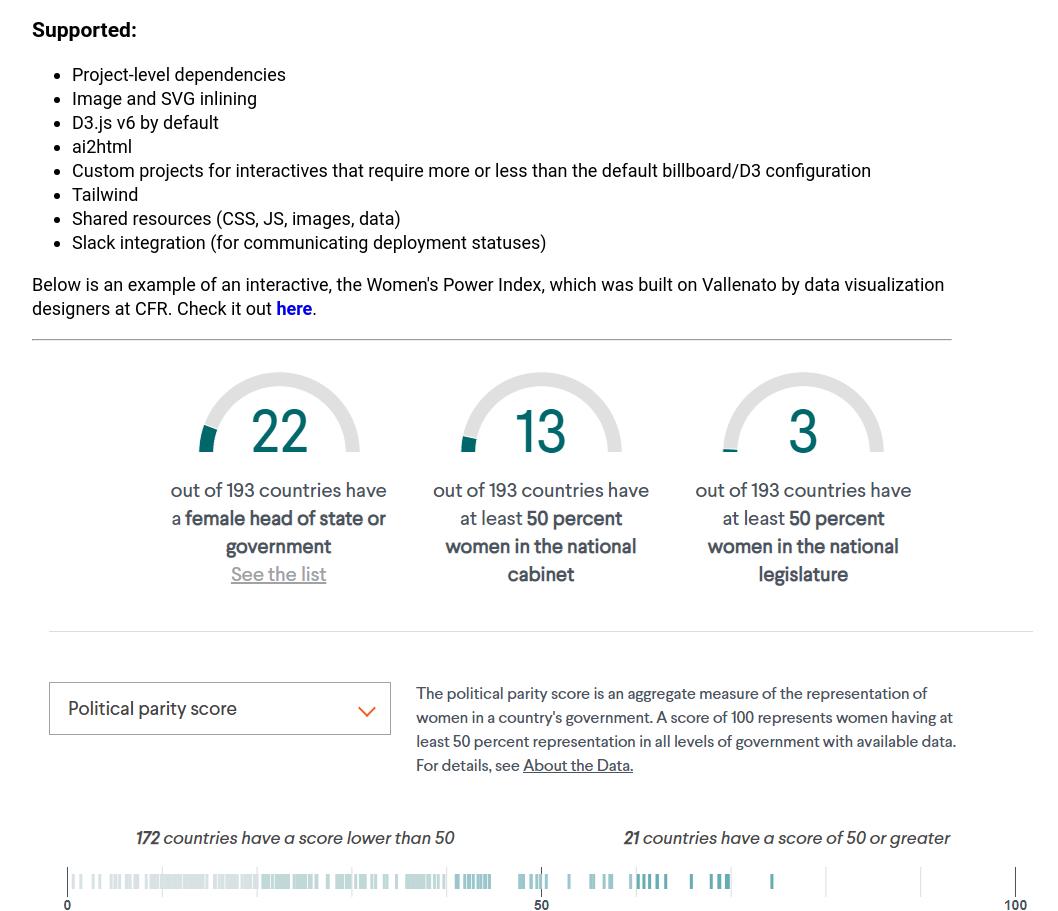
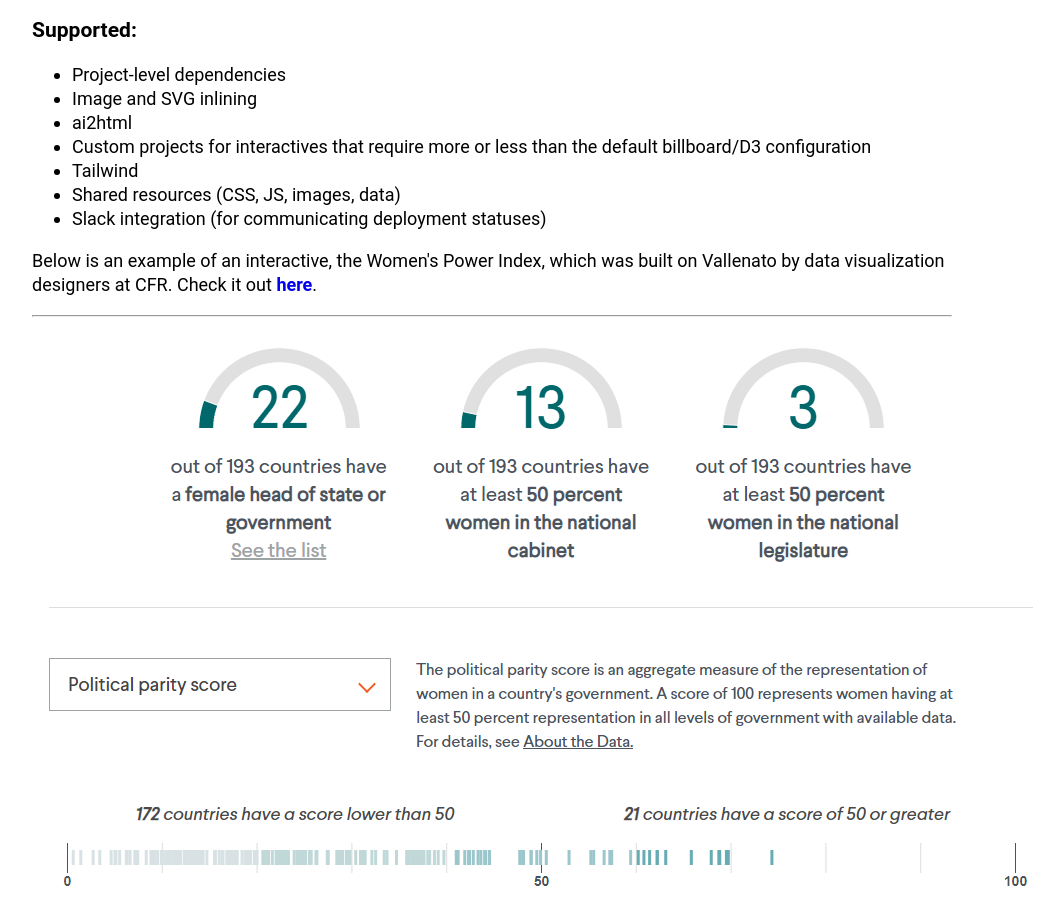
Before and after one commit to kevinlizarazo/portfolio, a Gatsby site in the folder app/: page /vallenato in a window 1280 px wide. Shown: the part 928-1839 px from the top of the page, without its empty margins (148-1206 px from the left). Built offline with nearby package versions, Linux system fonts and the light colour scheme; Gatsby itself is replaced by a stand-in of ours.

Commit message:
Edit Vallenato entry

```diff
--- a/app/src/content/projects/vallenato/vallenato.mdx
+++ b/app/src/content/projects/vallenato/vallenato.mdx
@@ -20,7 +20,6 @@ Express.js watches and recompiles the project as it detects changes to the sourc
 ### Supported:
 - Project-level dependencies
 - Image and SVG inlining
-- D3.js v6 by default
 - ai2html
 - Custom projects for interactives that require more or less than the default billboard/D3 configuration
 - Tailwind
```
